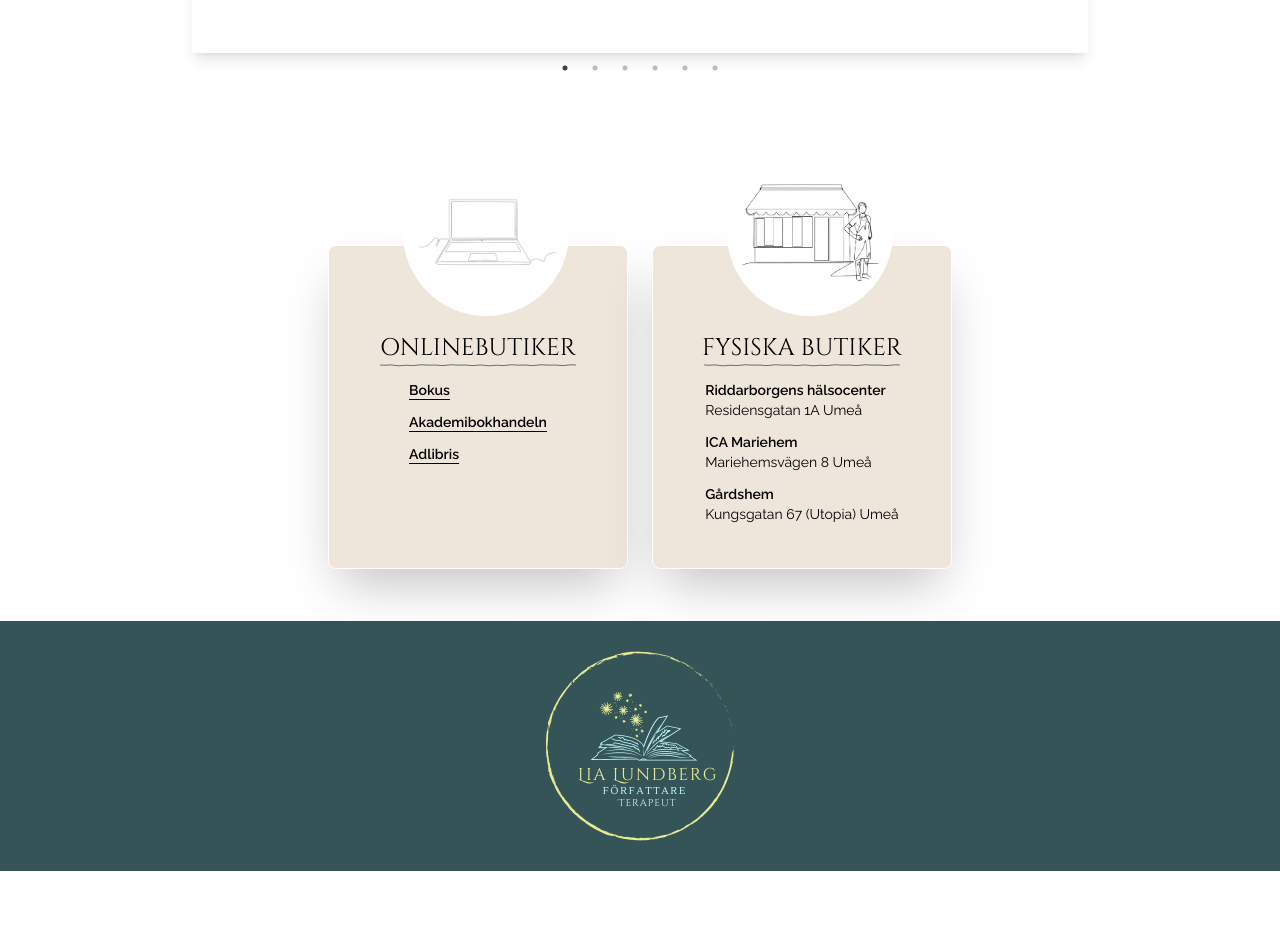
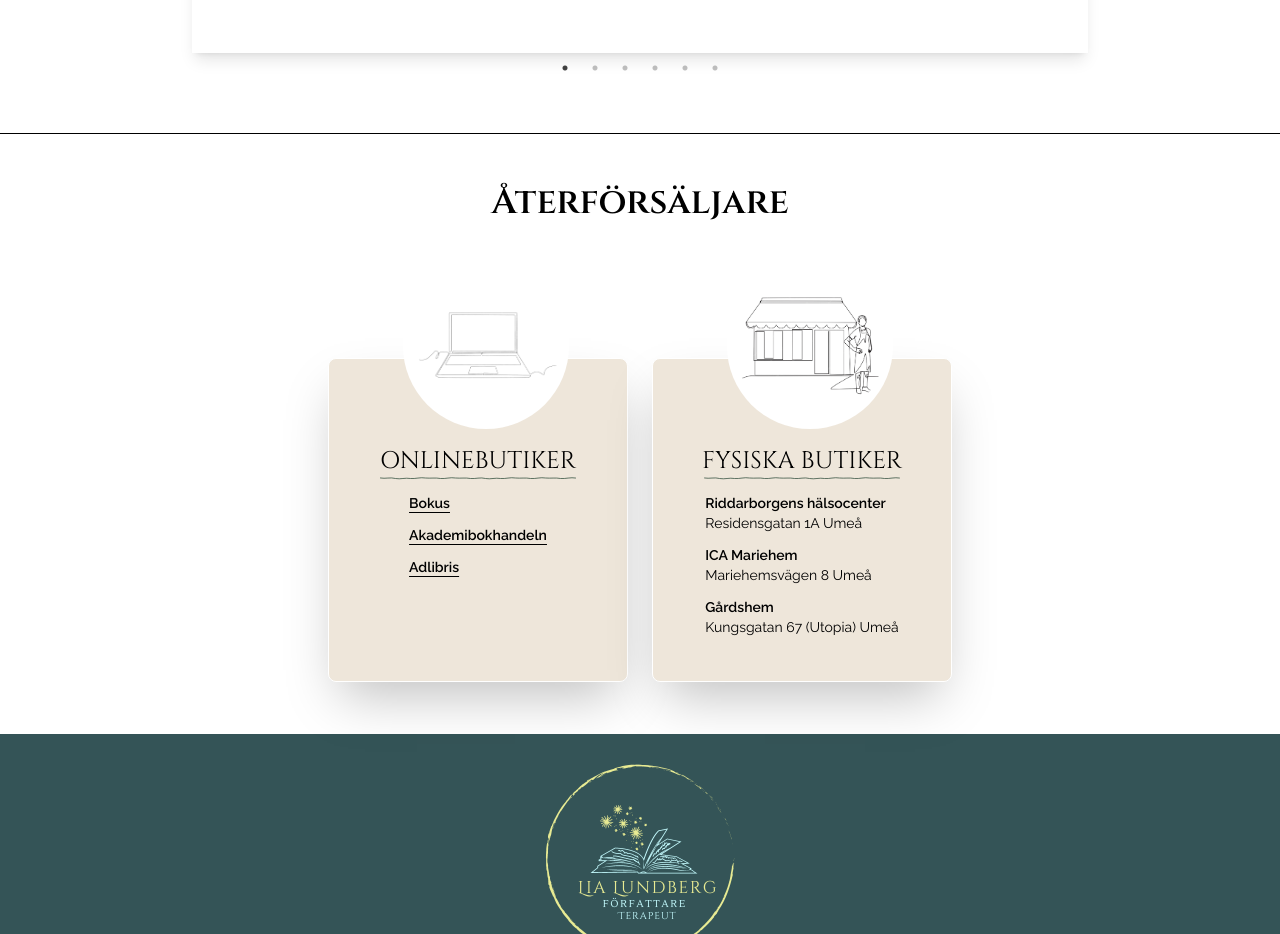
Before and after one commit to rebeckaelin/lialundberg, a React (Vite) app: page /bocker/ebony in a window 1280 px wide. Shown: the part 1281-2215 px from the top of the page. Before the commit the page ends 2152 px from the top, so only its background shows below. Built offline with nearby package versions, Linux system fonts and the light colour scheme.

Commit message:
updated styles

```diff
--- a/src/pages/Ebony.jsx
+++ b/src/pages/Ebony.jsx
@@ -78,7 +78,10 @@ const Ebony = () => {
           </div>
         </section>
         <TestimonialCarousel testimonials={bookTestimonials} />
-        <section className="">
+        <section className="pt-12 border-t-1">
+          <h2 className="text-3xl sm:text-4xl pb-6 font-main font-semibold text-center">
+            Återförsäljare
+          </h2>
           <StoresGrid />
         </section>
       </section>
```
